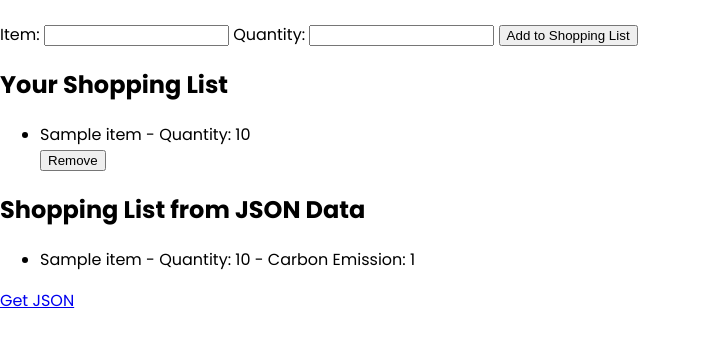
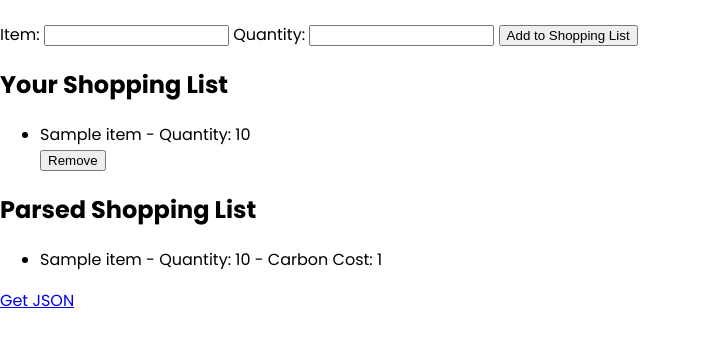
Before and after one commit to PenguinPush/CarbonSense, a Flask app: template templates/shopping.html in a window 1280 px wide. Shown: the part 149-496 px from the top of the page, without its empty margins (0-701 px from the left). Run offline with Flask 3, Linux system fonts and the light colour scheme; the template is opened without the code that fills it: most values are stand-ins (such as "Sample title", 1, 10 or a date in 2020).

Commit message:
made shpping tracker work

```diff
--- a/app.py
+++ b/app.py
@@ -18,7 +18,9 @@ thread = client.beta.threads.create()
 app = Flask(__name__)
 app.secret_key = secrets.token_urlsafe(16)
 
+
 shopping_list = []
+shopping_list_parsed = []
 
 
 @app.route("/")
@@ -99,16 +101,13 @@ def transit():
 
 @app.route('/shopping', methods=['GET', 'POST'])
 def shopping():
-    if 'shopping_list_parsed' in session:
-        shopping_list_parsed = session['shopping_list_parsed']
-    else:
-        shopping_list_parsed = []
+    shopping_list_parsed = session.get('shopping_list_parsed', [])
 
     if request.method == 'POST':
+        # Process the shopping list as usual
         item = request.form.get('item')
         quantity = int(request.form.get('quantity'))
 
-        # Append the item, quantity, and weight to the shopping list
         shopping_list.append({
             'item': item,
             'quantity': quantity,
@@ -151,22 +150,13 @@ def get_json():
             )
 
             shopping_list_parsed = str(messages.data[0].content[0].text.value)
-
-            print(shopping_list_parsed)
-            print(json.loads(shopping_list_parsed))
-
-            # Separate dictionaries and string
-            dictionaries = [item for item in shopping_list_parsed if isinstance(item, dict)]
-            string_element = next((item for item in shopping_list_parsed if isinstance(item, str)), None)
-
-            # Print the Python-friendly representation
-            print(dictionaries)
-            print(string_element)
+            shopping_list_parsed = json.loads(shopping_list_parsed)
 
             session['shopping_list_parsed'] = shopping_list_parsed
 
-            return redirect(url_for('shopping'))
+            print(shopping_list_parsed)
 
+            return redirect('/shopping')
 
 if __name__ == "__main__":
     app.run(debug=True)
--- a/templates/shopping.html
+++ b/templates/shopping.html
@@ -41,12 +41,18 @@
         {% endfor %}
     </ul>
 
-    <h2>Shopping List from JSON Data</h2>
+    <h2>Parsed Shopping List</h2>
+        {% if shopping_list_parsed %}
             <ul>
+                {% for item in shopping_list_parsed %}
                     <li>
-            {{ shopping_list_parsed['item'] }} - Quantity: {{ shopping_list_parsed['quantity'] }} - Carbon Emission: {{ shopping_list_parsed['total_carbon_emission_kg'] }}
+                        {{ item['item'] }} - Quantity: {{ item['quantity']}} - Carbon Cost: {{ item['total_carbon_emission_kg'] }}
                     </li>
+                {% endfor %}
             </ul>
+        {% else %}
+            <p>No parsed items available.</p>
+        {% endif %}
 
         <a href="{{ url_for('get_json') }}">Get JSON</a>
 
```
Lines whose indentation alone changed are shown as unchanged.
